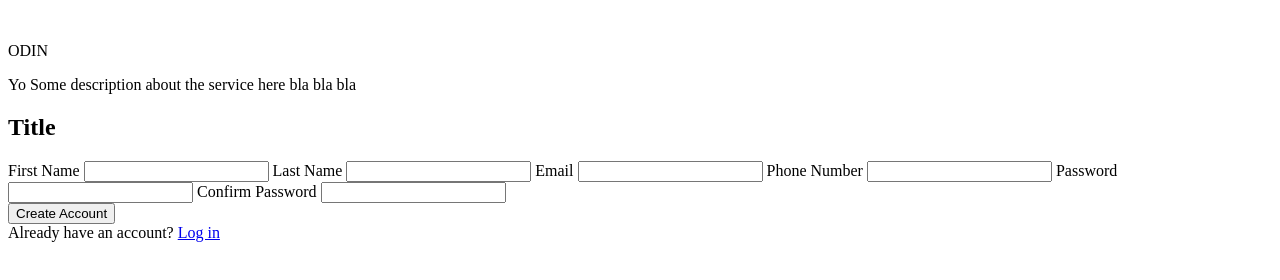
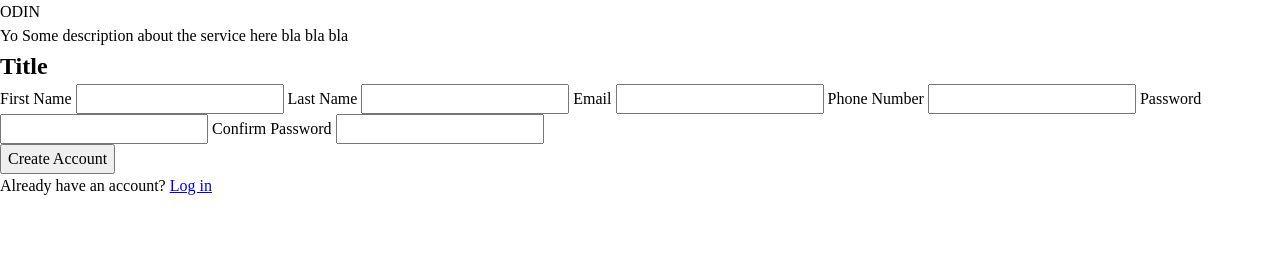
Before and after one commit to jonnymortemore/odin-sign-up-form, a plain HTML site: page index.html in a window 1280 px wide. Drawn offline with Linux system fonts and the light colour scheme.

Commit message:
Add CSS reset code to styles

```diff
--- a/index.html
+++ b/index.html
@@ -7,12 +7,13 @@
         <title>Sign-up Form</title>
     </head>
     <body>
-        <div class="background-image">
+        <div class="left-container">
             <div class="title">
                 <img src="" alt="">
                 <p>ODIN</p>
             </div>
         </div>
+        <div class="right-container">
             <p class="description">
                 Yo Some description about the service here bla bla bla
             </p>
@@ -40,9 +41,7 @@
                     Already have an account?
                     <a href="#">Log in</a>
                 </div>
-
             </div>
-
-
+        </div>
     </body>
 </html>
--- a/styles.css
+++ b/styles.css
@@ -0,0 +1,50 @@
+/* CSS RESET */
+
+*, *::before, *::after {
+    box-sizing: border-box;
+  }
+
+  /* 2. Remove default margin */
+  * {
+    margin: 0;
+  }
+
+  body {
+    /* 3. Add accessible line-height */
+    line-height: 1.5;
+    /* 4. Improve text rendering */
+    -webkit-font-smoothing: antialiased;
+  }
+
+  /* 5. Improve media defaults */
+  img, picture, video, canvas, svg {
+    display: block;
+    max-width: 100%;
+  }
+
+  /*
+  If the above width is causing issues use this in the main img css
+
+  img.oversized {
+    max-width: revert;
+  }
+  */
+
+
+  /* 6. Inherit fonts for form controls */
+  input, button, textarea, select {
+    font: inherit;
+  }
+
+  /* 7. Avoid text overflows */
+  p, h1, h2, h3, h4, h5, h6 {
+    overflow-wrap: break-word;
+  }
+
+  /* 8. Improve line wrapping */
+  p {
+    text-wrap: pretty;
+  }
+  h1, h2, h3, h4, h5, h6 {
+    text-wrap: balance;
+  }
```
Lines whose indentation alone changed are shown as unchanged.
